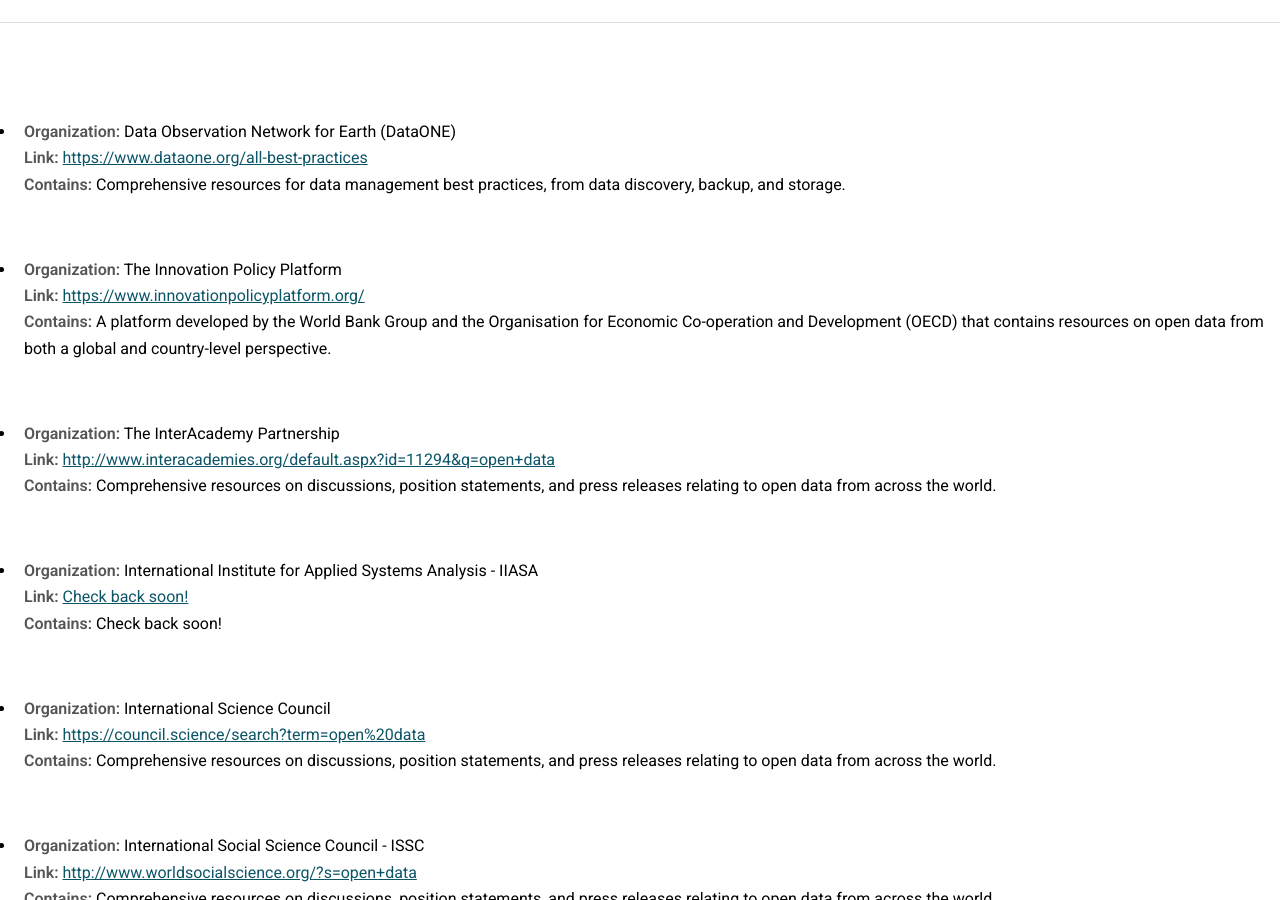
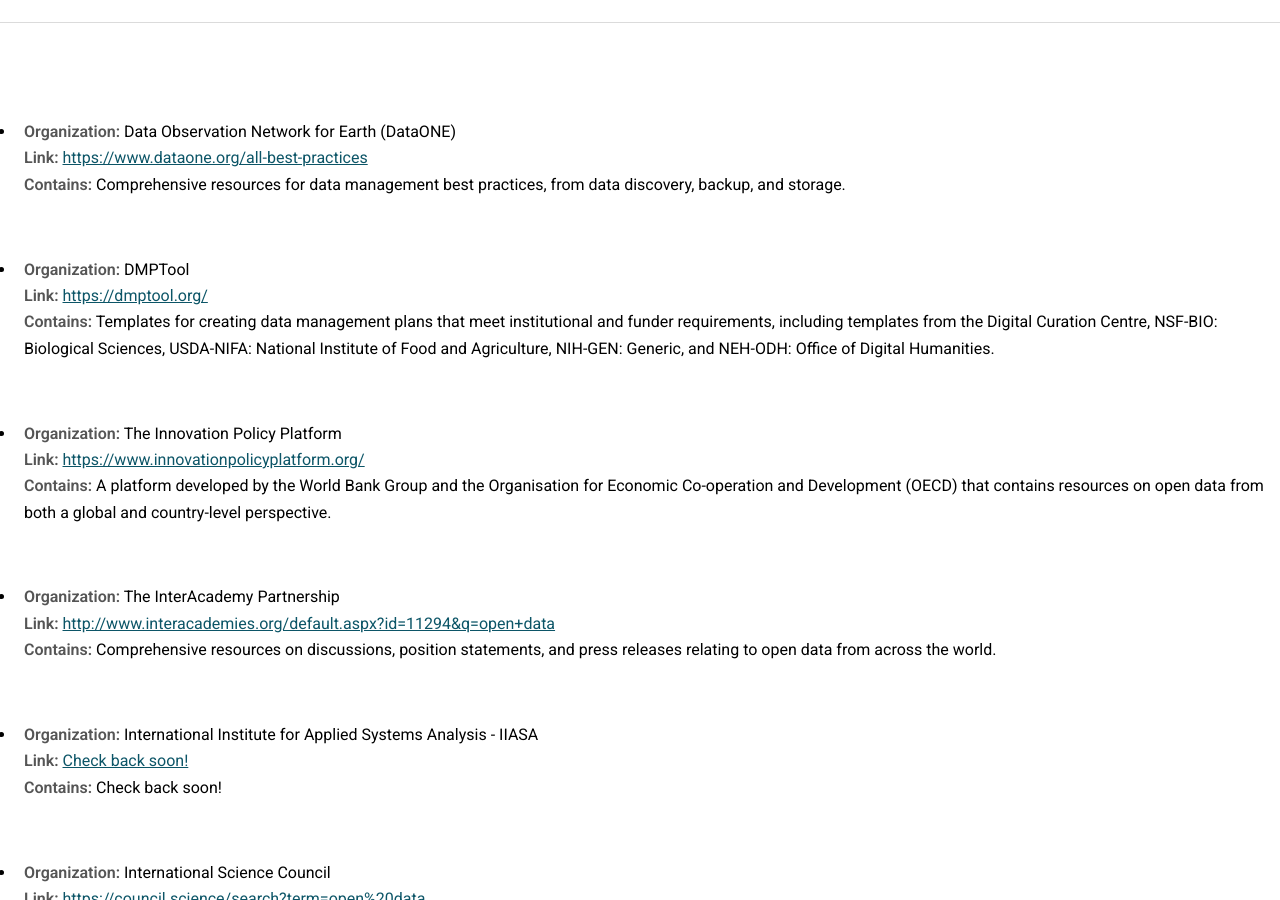
Before and after one commit to bfe-inf/toolkit, a Jekyll site: the page bp&s-by-org.html, which Jekyll copies as it is, in a window 1280 px wide and 900 px high, scrolled down 622 px. Built offline with Jekyll 4.4.1, drawn with Linux system fonts in a browser that asks for light colours.

Commit message:
Update bp&s-by-org.html

```diff
--- a/bp&s-by-org.html
+++ b/bp&s-by-org.html
@@ -52,6 +52,11 @@
 	     					<li> <strong>Organization:</strong> Data Observation Network for Earth (DataONE) <br/>
              	   				<strong>Link:</strong> <a href="https://www.dataone.org/all-best-practices" target="_blank">https://www.dataone.org/all-best-practices</a><br/>
 		   				<strong>Contains:</strong> Comprehensive resources for data management best practices, from data discovery, backup, and storage. </li><br/>
+					</ul>
+					<ul>
+	     					<li> <strong>Organization:</strong> DMPTool <br/>
+             	   				<strong>Link:</strong> <a href="https://dmptool.org/" target="_blank">https://dmptool.org/</a><br/>
+		   				<strong>Contains:</strong> Templates for creating data management plans that meet institutional and funder requirements, including templates from the Digital Curation Centre, NSF-BIO: Biological Sciences, USDA-NIFA: National Institute of Food and Agriculture, NIH-GEN: Generic, and NEH-ODH: Office of Digital Humanities. </li><br/>
 					</ul>
 					<ul>
 	     					<li> <strong>Organization:</strong> The Innovation Policy Platform  <br/>
```
